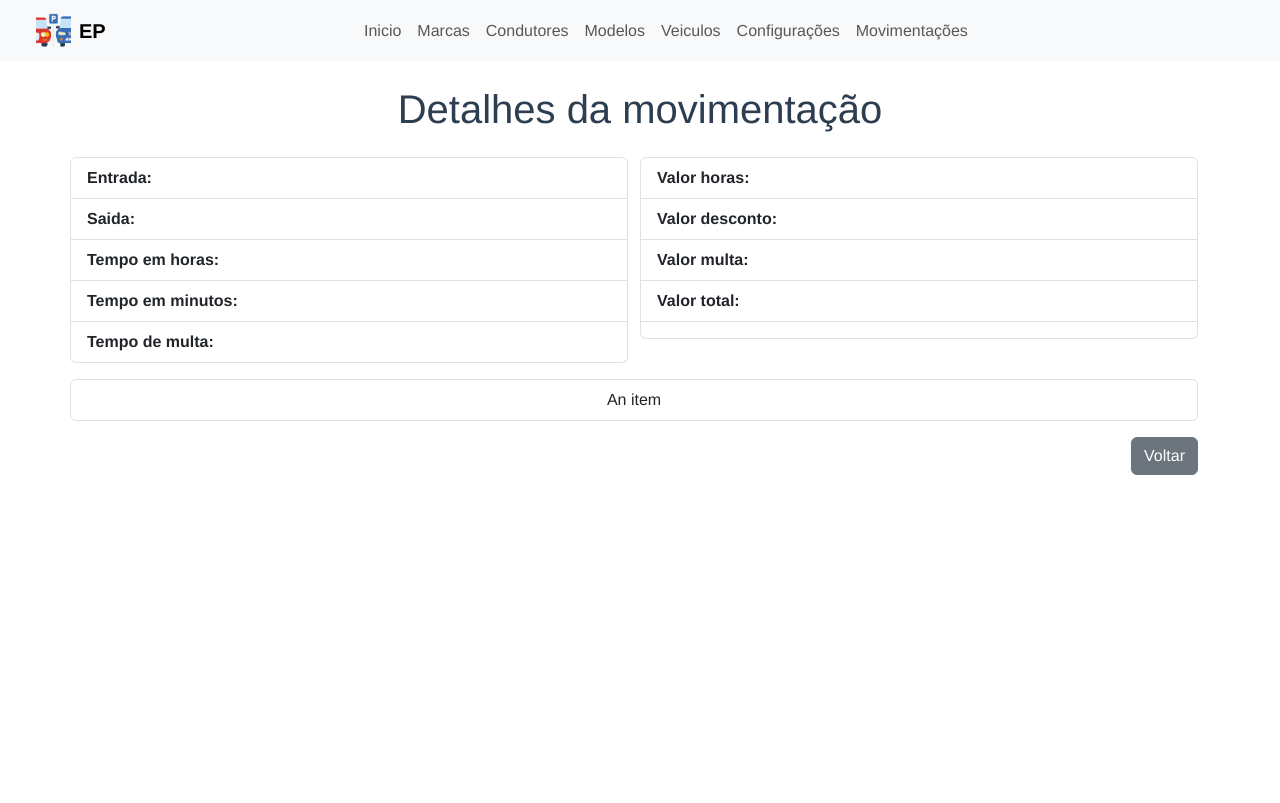
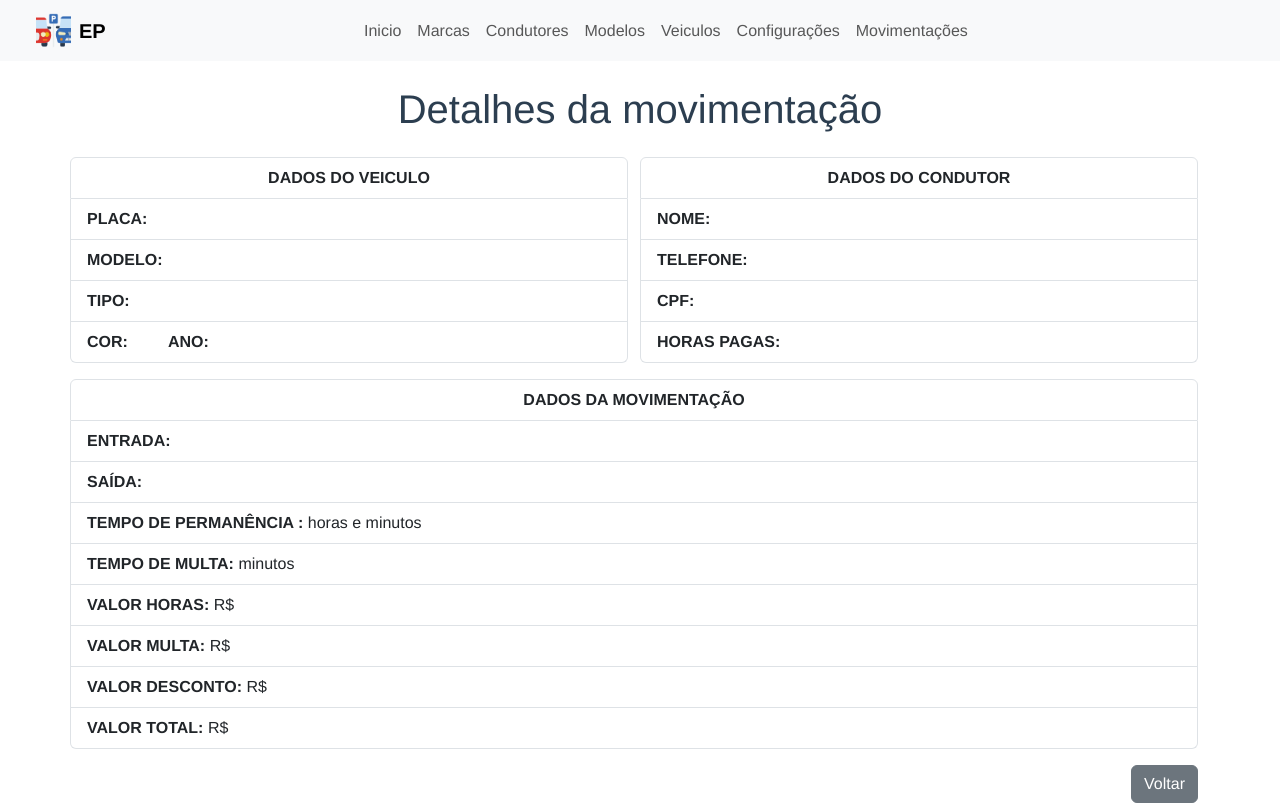
Before and after one commit to tailyne-bertoncelli/estacionamento-client, a Vue app: page /movimentacao/relatorio in a window 1280 px wide. Built offline with nearby package versions, Linux system fonts and the light colour scheme.

Commit message:
Finalizando comprovante

```diff
--- a/src/views/condutor/condutor-listView.vue
+++ b/src/views/condutor/condutor-listView.vue
@@ -25,7 +25,6 @@
                     <th scope="col" class="col-3">Nome</th>
                     <th scope="col" class="col-2">Telefone</th>
                     <th scope="col" class="col-1">H. pagas</th>
-                    <th scope="col" class="col-1">H. p/ desconto</th>
                     <th scope="col" class="col-1">Editar</th>
                     <th scope="col" class="col-1">Deletar</th>
                     <th scope="col" class="col-1">Ver mais</th>
@@ -41,7 +40,6 @@
                     <td>{{ condutor.nome }}</td>
                     <td>{{ condutor.telefone }}</td>
                     <td>{{ condutor.tempoPagoHora }}</td>
-                    <td>{{ condutor.tempoDesconto }}</td>
                     <td>
                         <router-link :to="{name: 'condutor-formulario-editar-view', query: {id: condutor.id, form: 'editar'}}">
                             <svg xmlns="http://www.w3.org/2000/svg" width="16" height="16" fill="currentColor"
--- a/src/views/configuracao/criar-configuracaoView.vue
+++ b/src/views/configuracao/criar-configuracaoView.vue
@@ -1,6 +1,14 @@
 <template>
     <section class="container col-12">
         <h1 class="text-start my-4">Cadastrar configuração</h1>
+        <div v-if="mensagem.ativo" class="row">
+            <div class="col-md-12 text-start">
+                <div :class="mensagem.css" role="alert">
+                    <strong>{{ mensagem.titulo }}</strong> {{ mensagem.mensagem }}
+                    <button type="button" class="btn-close" data-bs-dismiss="alert" aria-label="Close"></button>
+                </div>
+            </div>
+        </div>
         <div class="row">
             <div class="col text-start">
                 <label for="exampleFormControlInput1" class="form-label">Inicio do expediente</label>
--- a/src/views/movimentacao/relatorio-movimentacaoView.vue
+++ b/src/views/movimentacao/relatorio-movimentacaoView.vue
@@ -3,23 +3,31 @@
         <h1 class="text-center my-4">Detalhes da movimentação</h1>
         <div class="row mb-3">
             <ul class="list-group text-start col-6">
-                <li class="list-group-item"><strong>Entrada:</strong> {{ movimentacao.entrada }}</li>
-                <li class="list-group-item"><strong>Saida:</strong> {{ movimentacao.saida }}</li>
-                <li class="list-group-item"><strong>Tempo em horas:</strong> {{ movimentacao.tempoHoras }}</li>
-                <li class="list-group-item"><strong>Tempo em minutos:</strong> {{ movimentacao.tempoMinutos }}</li>
-                <li class="list-group-item"><strong>Tempo de multa:</strong> {{ movimentacao.tempoMulta }}</li>
+                <li class="list-group-item text-center"><strong>DADOS DO VEICULO</strong></li>
+                <li class="list-group-item"><strong>PLACA:</strong> {{ movimentacao.veiculo.placa }}</li>
+                <li class="list-group-item"><strong>MODELO:</strong> {{ movimentacao.veiculo.modelo.nome }}</li>
+                <li class="list-group-item"><strong>TIPO:</strong> {{ movimentacao.veiculo.tipo }}</li>
+                <li class="list-group-item"><strong>COR:</strong> {{ movimentacao.veiculo.cor }} &nbsp;&nbsp;&nbsp;&nbsp;&nbsp;&nbsp;&nbsp;&nbsp;<strong>ANO:</strong> {{ movimentacao.veiculo.ano }}</li>
             </ul>
             <ul class="list-group text-start col-6">
-                <li class="list-group-item"><strong>Valor horas:</strong> {{ movimentacao.valorHora }}</li>
-                <li class="list-group-item"><strong>Valor desconto: </strong> {{ movimentacao.valorDesconto }}</li>
-                <li class="list-group-item"><strong>Valor multa: </strong>{{ movimentacao.valorMulta }}</li>
-                <li class="list-group-item"><strong>Valor total: </strong>{{ movimentacao.valorTotal }}</li>
-                <li class="list-group-item"></li>
+                <li class="list-group-item text-center"><strong>DADOS DO CONDUTOR</strong></li>
+                <li class="list-group-item"><strong>NOME: </strong> {{ movimentacao.condutor.nome }}</li>
+                <li class="list-group-item"><strong>TELEFONE: </strong>{{ movimentacao.condutor.telefone }}</li>
+                <li class="list-group-item"><strong>CPF: </strong>{{ movimentacao.condutor.cpf }}</li>
+                <li class="list-group-item"><strong>HORAS PAGAS: </strong>{{ movimentacao.condutor.tempoPagoHora }}</li>
             </ul>
         </div>
         <div class="row text-end mb-3">
-            <ul class="list-group text-center">
-                <li class="list-group-item">An item</li>
+            <ul class="list-group text-start">
+                <li class="list-group-item text-center"><strong>DADOS DA MOVIMENTAÇÃO</strong></li>
+                <li class="list-group-item"><strong>ENTRADA: </strong>{{ movimentacao.entrada }}</li>
+                <li class="list-group-item"><strong>SAÍDA: </strong>{{ movimentacao.saida }}</li>
+                <li class="list-group-item"><strong>TEMPO DE PERMANÊNCIA : </strong>{{ movimentacao.tempoHoras }} horas e {{ movimentacao.tempoMinutos }} minutos</li>
+                <li class="list-group-item"><strong>TEMPO DE MULTA: </strong>{{ movimentacao.tempoMulta }} minutos</li>
+                <li class="list-group-item"><strong>VALOR HORAS: </strong> R$ {{ movimentacao.valorHora }}</li>
+                <li class="list-group-item"><strong>VALOR MULTA: </strong> R$ {{ movimentacao.valorMulta }}</li>
+                <li class="list-group-item"><strong>VALOR DESCONTO: </strong> R$ {{ movimentacao.valorDesconto }}</li>
+                <li class="list-group-item"><strong>VALOR TOTAL: </strong> R$ {{ movimentacao.valorTotal }}</li>
             </ul>
         </div>
 
```
